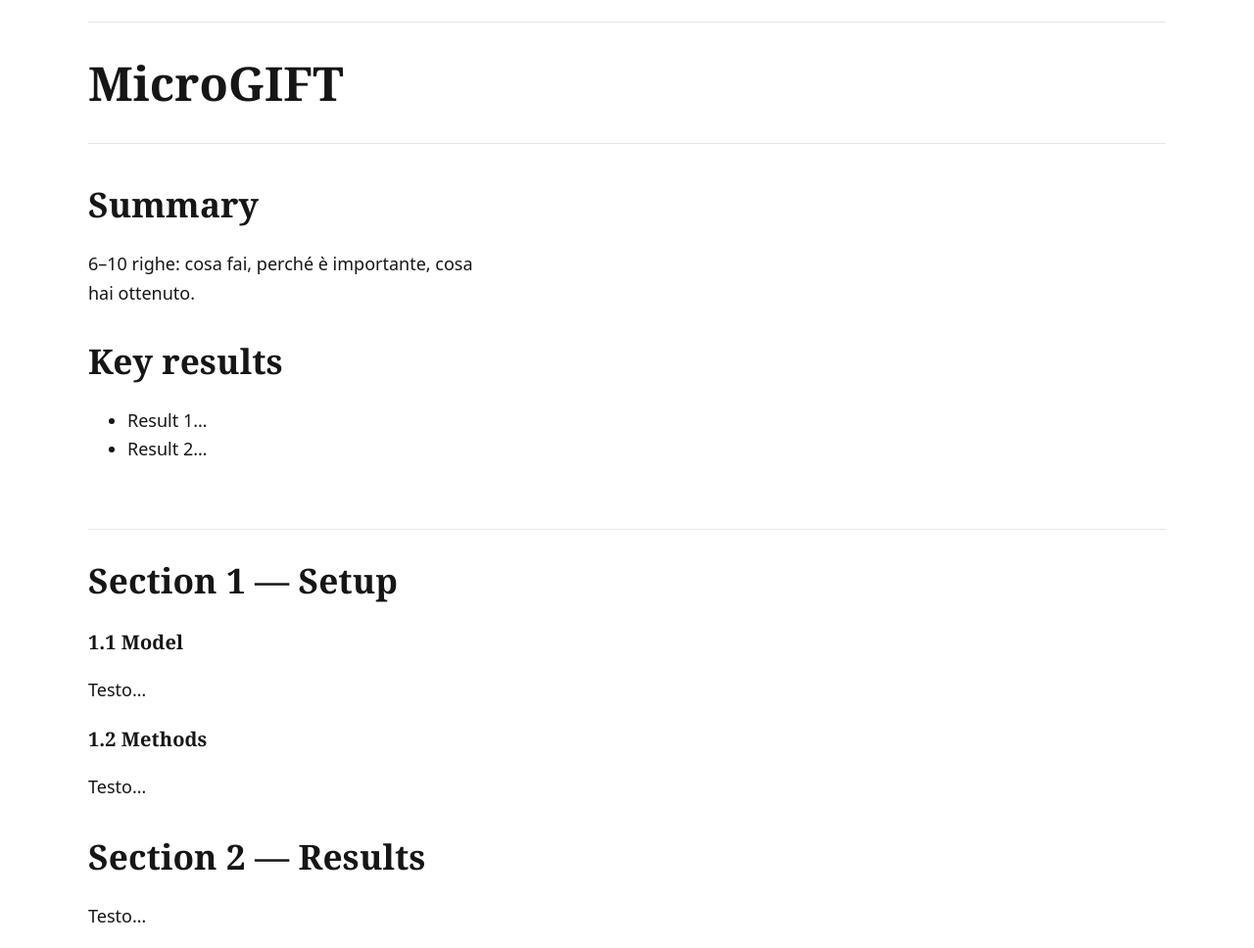
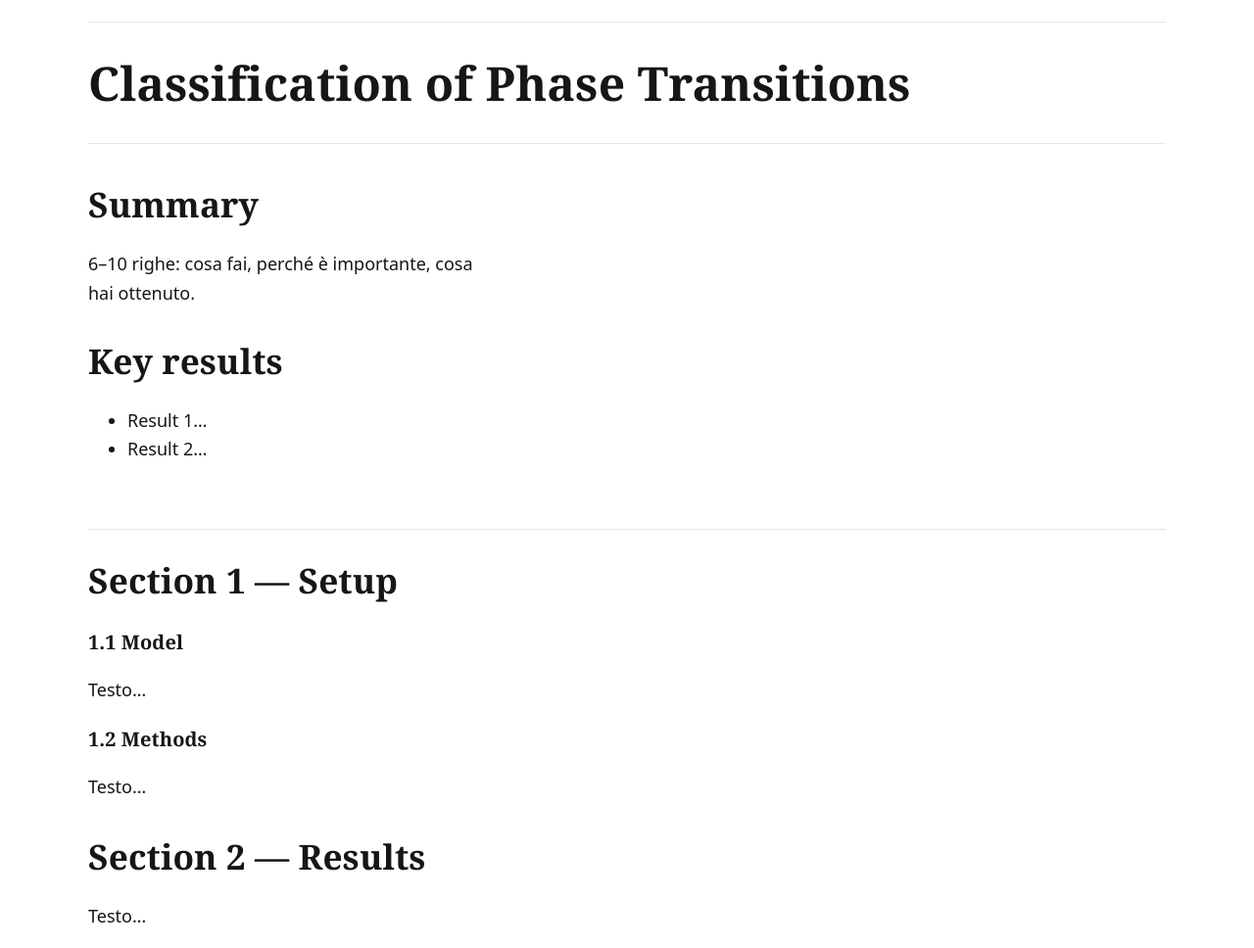
Before and after one commit to ldicairano/website, a Jekyll site: the page research/topics/ehrenfest-landau.html, which Jekyll copies as it is, in a window 1280 px wide. Shown: the whole page at 98% size. Built offline with Jekyll 4.4.1, drawn with Linux system fonts in a browser that asks for light colours.

Commit message:
Update site

```diff
--- a/research/topics/ehrenfest-landau.html
+++ b/research/topics/ehrenfest-landau.html
@@ -3,7 +3,7 @@
 <head>
   <meta charset="utf-8"/>
   <meta name="viewport" content="width=device-width, initial-scale=1"/>
-  <title>MicroGIFT</title>
+  <title>Classification of Phase Transitions</title>
   <link rel="stylesheet" href="../../assets/css/style.css">
   <link rel="stylesheet" href="../assets/research.css">
 </head>
@@ -12,7 +12,7 @@
 <main class="wrap">
 
   <div class="sep"></div>
-  <h1 class="page-title">MicroGIFT</h1>
+  <h1 class="page-title">Classification of Phase Transitions</h1>
   <div class="sep"></div>
 
   <!-- blocco immagine + testo -->
```
